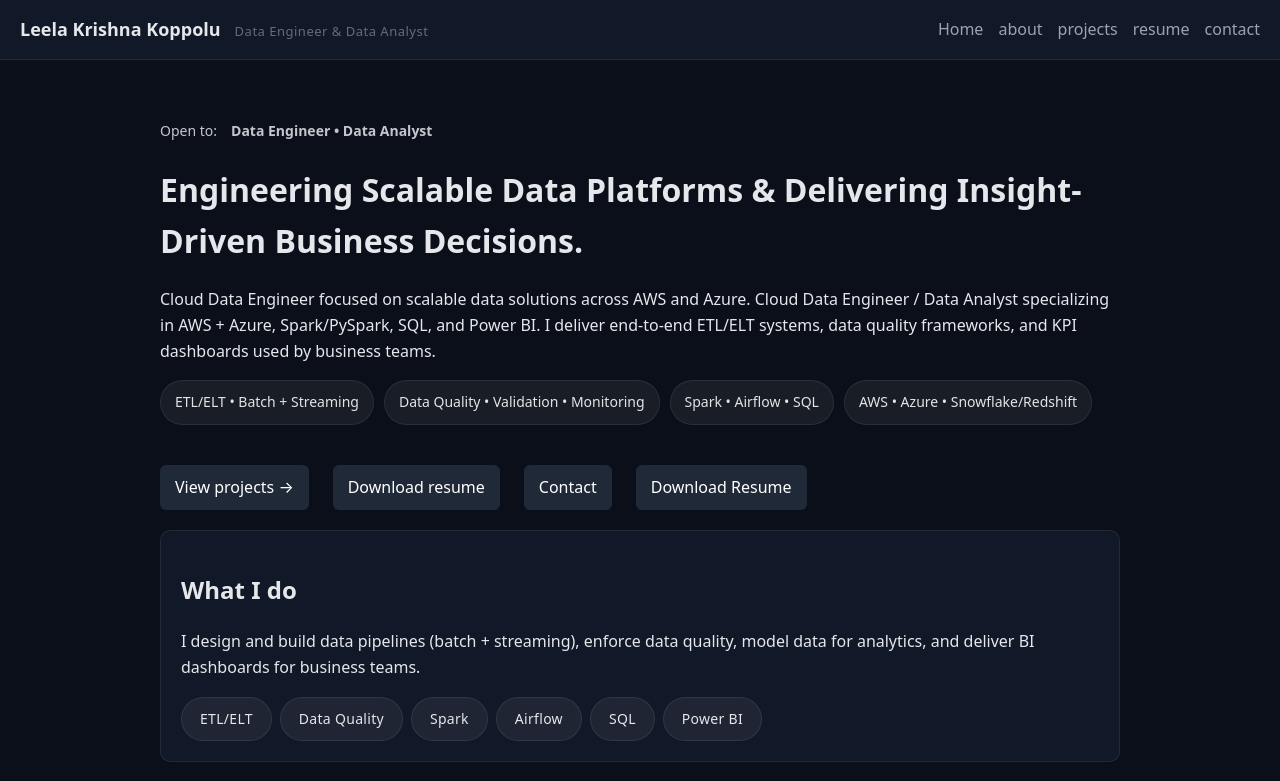
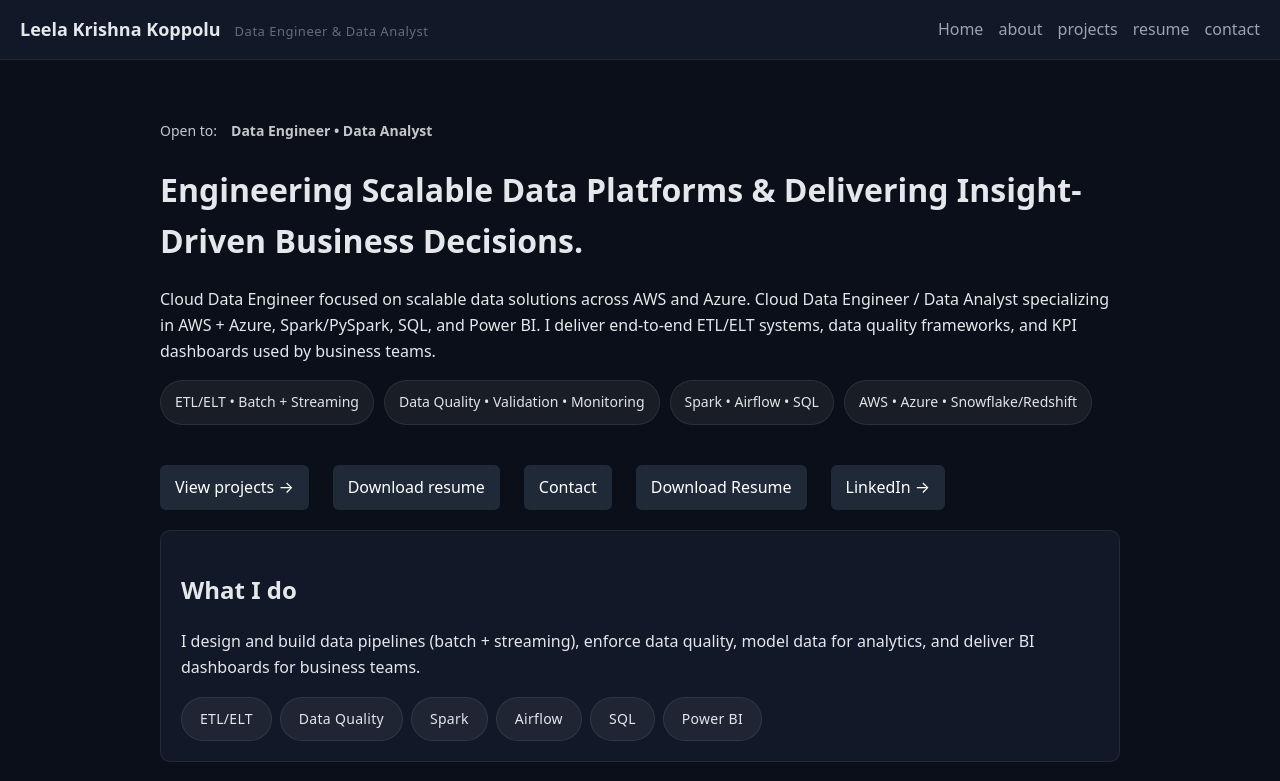
Before and after one commit to KoppoluLeelaKrishna/leela-portfolio, a Next.js app: page / in a window 1280 px wide. Shown: the top 781 px of the page. Built offline with nearby package versions, Linux system fonts and the light colour scheme.

Commit message:
Ultra premium UI + build ok

```diff
--- a/app/page.tsx
+++ b/app/page.tsx
@@ -58,6 +58,14 @@ export default function HomePage() {
         <Link className="btn" href="/Leela_Krishna_Koppolu_Resume.pdf" target="_blank">
             Download Resume
         </Link>
+        <a
+          href="https://www.linkedin.com/in/leela-krishna-klk/"
+          target="_blank"
+          rel="noopener noreferrer"
+          className="btn btnPrimary"
+        >
+          LinkedIn →
+        </a>
 
       </div>
 
```
